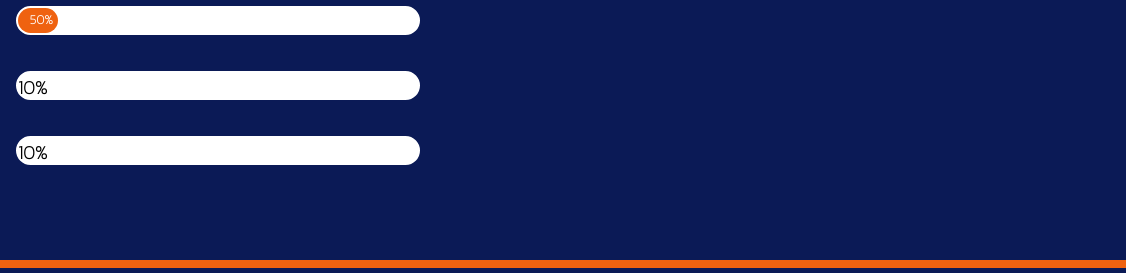
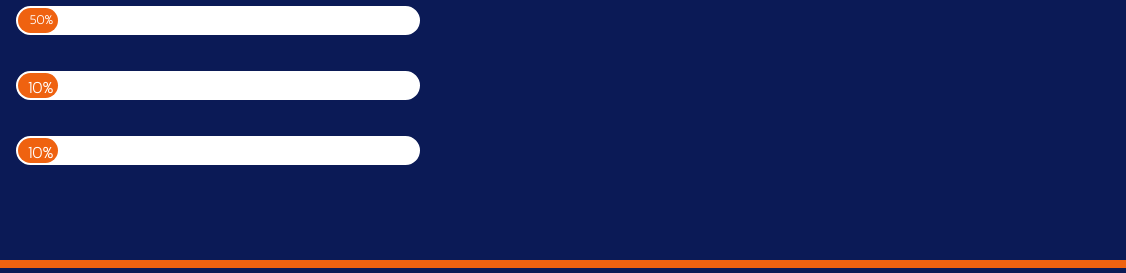
Before and after one commit to MaximeMonnier/Mon-portfolio, a plain HTML site: page index.html in a window 1280 px wide. Shown: the part 2372-2645 px from the top of the page, 154-1280 px from the left. Drawn offline with Linux system fonts and the light colour scheme.

Commit message:
Update style.css

```diff
--- a/style/style.css
+++ b/style/style.css
@@ -420,6 +420,22 @@ span {
 }
 
 .progress_2 {
+    height: 100%;
+    width: 50%;
+    border-radius: 30px;
+    background-color: #EF6210;
+}
+
+.progress_3 h3 {
+    font-size: 1em;
+    text-align: end;
+    padding-top: 2px;
+    padding-right: 5px;
+    font-weight: bold;
+    color: #fff;
+}
+
+.progress_3 {
     height: 100%;
     width: 10%;
     border-radius: 30px;
```
